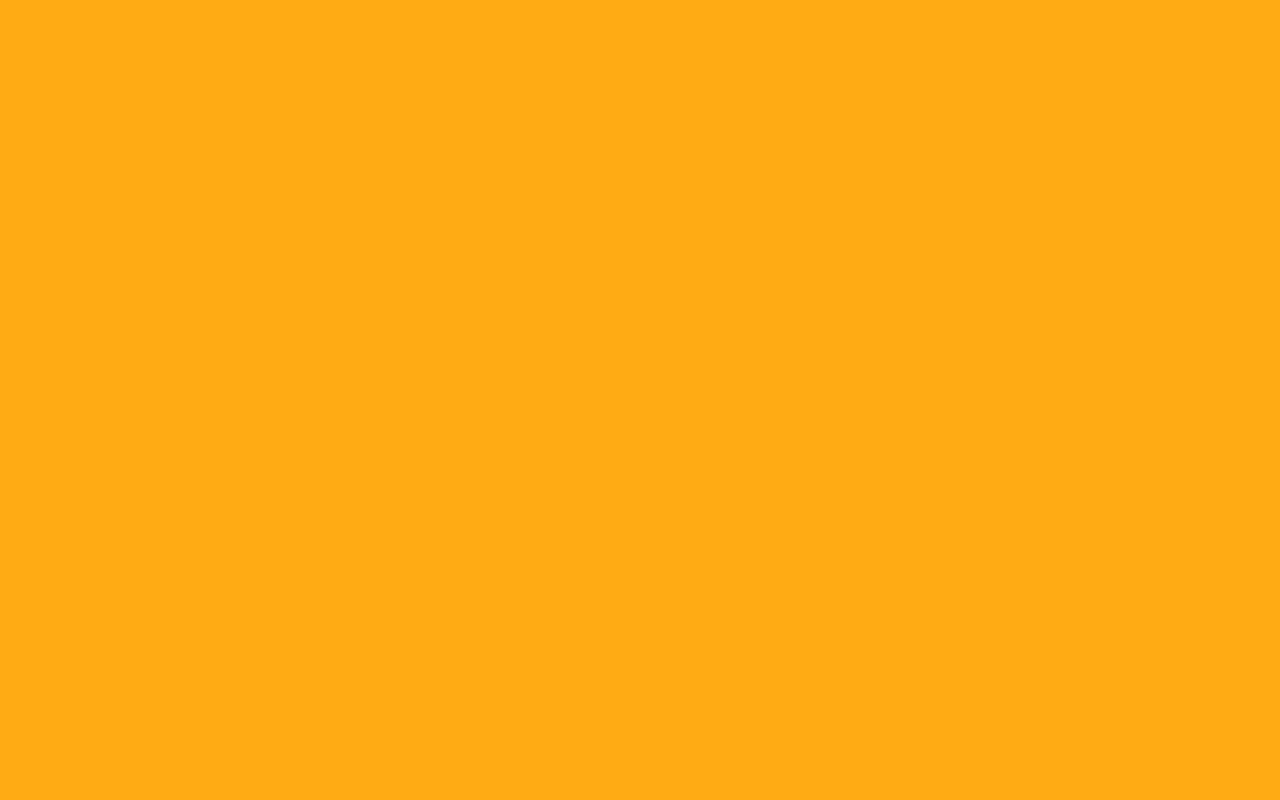
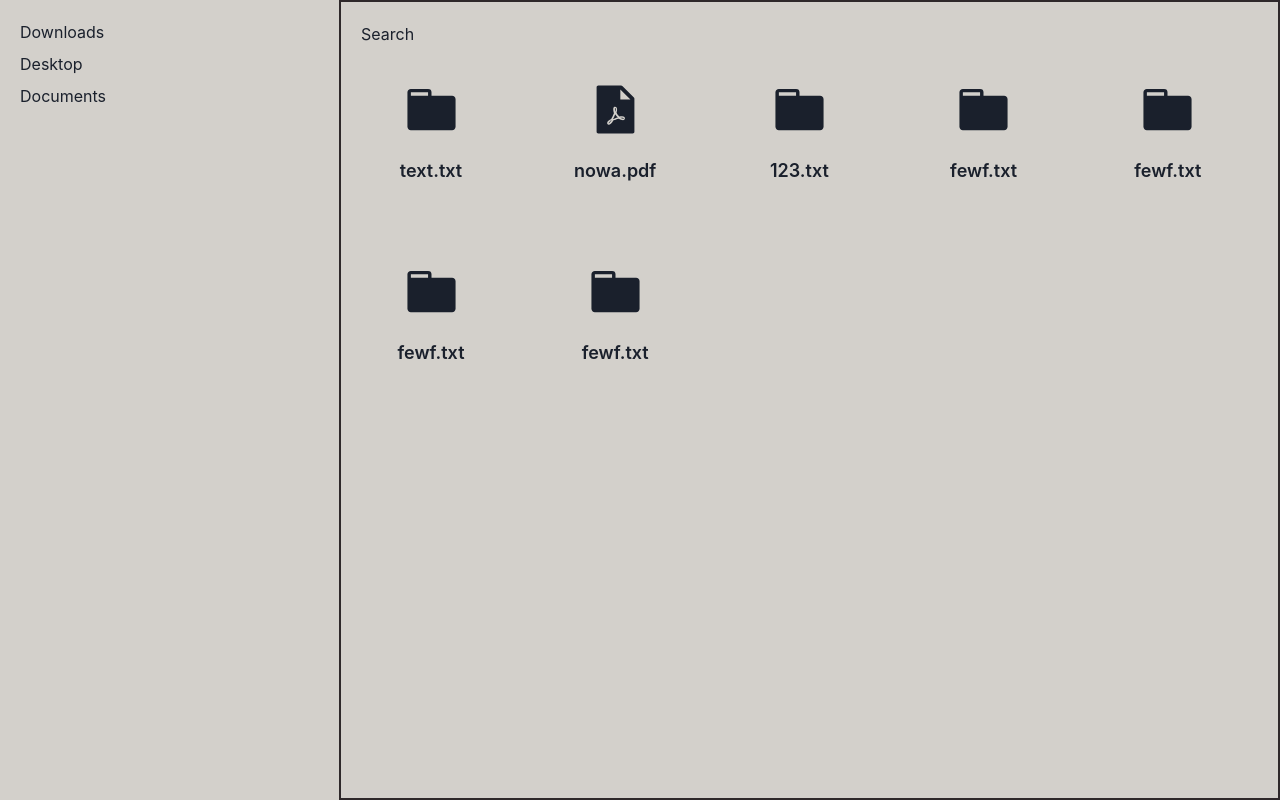
Before and after one commit to jakubczarnowski/file-explorer, a React (Create React App) app: page / in a window 1280 px wide. Built offline with nearby package versions, Linux system fonts and the light colour scheme.

Commit message:
Basic UI

```diff
--- a/src/App.tsx
+++ b/src/App.tsx
@@ -1,8 +1,15 @@
-import { Box } from "@chakra-ui/react";
 import React from "react";
+import LeftBar from "./components/LeftBar";
+import MainView from "./components/MainView";
+import BaseLayout from "./layout/BaseLayout";
 
 function App() {
-    return <Box sx={{ bgColor: "#FFAA12", h: "100vh", w: "100vw" }}></Box>;
+    return (
+        <BaseLayout>
+            <LeftBar />
+            <MainView />
+        </BaseLayout>
+    );
 }
 
 export default App;
--- /dev/null
+++ b/src/components/File/File.tsx
@@ -0,0 +1,32 @@
+import { Box, Icon, Text } from "@chakra-ui/react";
+import React from "react";
+import { IconType } from "../../shared/types";
+
+type Props = {
+    name: string;
+    icon: IconType;
+    onDoubleClick?: () => void;
+    onRightClick?: () => void;
+};
+
+const File = ({ name, icon, onDoubleClick, onRightClick }: Props) => {
+    return (
+        <Box
+            maxW={"100px"}
+            display={"flex"}
+            justifyContent={"center"}
+            alignItems={"center"}
+            flexDir={"column"}
+            p={2}
+            onClick={(e) => e.type === "contextmenu" && onRightClick && onRightClick()}
+            onDoubleClick={() => onDoubleClick && onDoubleClick()}
+        >
+            <Icon as={icon} w={"55px"} h={"55px"} mb={5} />
+            <Text fontSize={{ sm: "sm", md: "lg" }} fontWeight={"semibold"}>
+                {name}
+            </Text>
+        </Box>
+    );
+};
+
+export default File;
--- /dev/null
+++ b/src/components/LeftBar.tsx
@@ -0,0 +1,17 @@
+import { Box, Show, Stack, StackItem } from "@chakra-ui/react";
+
+const LeftBar = () => {
+    return (
+        <Show above={"sm"}>
+            <Box p={5} w={"100%"} flex={"1 1 0"}>
+                <Stack>
+                    <StackItem>Downloads</StackItem>
+                    <StackItem>Desktop</StackItem>
+                    <StackItem>Documents</StackItem>
+                </Stack>
+            </Box>
+        </Show>
+    );
+};
+
+export default LeftBar;
--- /dev/null
+++ b/src/components/MainView.tsx
@@ -0,0 +1,43 @@
+import { Box, SimpleGrid, Stack, StackItem } from "@chakra-ui/react";
+import { GoFileDirectory } from "react-icons/go";
+import { AiFillFilePdf } from "react-icons/ai";
+import File from "./File/File";
+
+const MainView = () => {
+    return (
+        <Box p={5} flex={"3 1 0"} border={"2px"} borderColor={"#2E282A"}>
+            <Stack>
+                <StackItem>Search</StackItem>
+                <StackItem>
+                    <Box>
+                        <SimpleGrid columns={[2, 2, 3, 4, 5]} gap={6}>
+                            <Box p={5}>
+                                <File name={"text.txt"} icon={GoFileDirectory} />
+                            </Box>
+                            <Box p={5}>
+                                <File name={"nowa.pdf"} icon={AiFillFilePdf} />
+                            </Box>
+                            <Box p={5}>
+                                <File name={"123.txt"} icon={GoFileDirectory} />
+                            </Box>
+                            <Box p={5}>
+                                <File name={"fewf.txt"} icon={GoFileDirectory} />
+                            </Box>
+                            <Box p={5}>
+                                <File name={"fewf.txt"} icon={GoFileDirectory} />
+                            </Box>
+                            <Box p={5}>
+                                <File name={"fewf.txt"} icon={GoFileDirectory} />
+                            </Box>
+                            <Box p={5}>
+                                <File name={"fewf.txt"} icon={GoFileDirectory} />
+                            </Box>
+                        </SimpleGrid>
+                    </Box>
+                </StackItem>
+            </Stack>
+        </Box>
+    );
+};
+
+export default MainView;
--- /dev/null
+++ b/src/layout/BaseLayout.tsx
@@ -0,0 +1,19 @@
+import { Box } from "@chakra-ui/react";
+import React from "react";
+
+const BaseLayout = ({ children }: { children: React.ReactNode }) => {
+    return (
+        <Box
+            minW={"100vw"}
+            minH={"100vh"}
+            backgroundColor={"#D3D0CB"}
+            display={"flex"}
+            flexDir={"row"}
+            alignItems={"stretch"}
+        >
+            {children}
+        </Box>
+    );
+};
+
+export default BaseLayout;
--- a/src/providers/PathProvider/PathContext.types.ts
+++ b/src/providers/PathProvider/PathContext.types.ts
@@ -14,4 +14,5 @@ export type PathContextTypes = {
     pathHistory?: string[];
     pathHistoryWithFiles?: FileInfo[][];
     currentHistoryIndex?: number;
+    toggleExtensions?: () => void;
 };
--- /dev/null
+++ b/src/shared/types.ts
@@ -0,0 +1,7 @@
+interface IconBaseProps extends React.SVGAttributes<SVGElement> {
+    children?: React.ReactNode;
+    size?: string | number;
+    color?: string;
+    title?: string;
+}
+export type IconType = (props: IconBaseProps) => JSX.Element;
```
